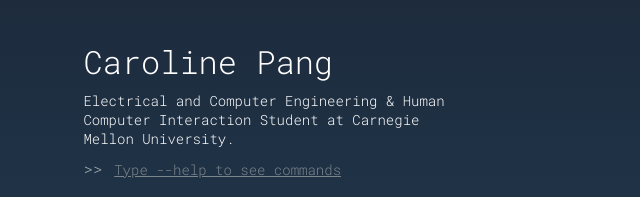
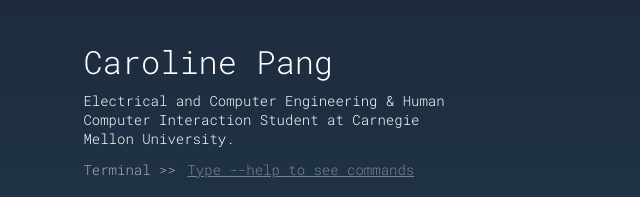
Before and after one commit to carolinecpang/portfolio, a website with bundled scripts: page src/about.html in a window 1280 px wide. Shown: the top 197 px of the page, 19-659 px from the left. Built offline with nearby package versions, Linux system fonts and the light colour scheme.

Commit message:
Adds label to all command lines in header

```diff
--- a/src/about.html
+++ b/src/about.html
@@ -42,7 +42,7 @@
                     </div>
                 </template>
             </div>
-            <span>>></span>
+            <label id="t-label" for="command-line">Terminal >></label>
             <input id="command-line" name="command-line" type="text" placeholder="Type --help to see commands" required/>
         </div>
     </div>
--- a/src/css/style.css
+++ b/src/css/style.css
@@ -356,3 +356,7 @@
     display: flex;
     flex-direction: row;
 }
+
+#t-label {
+    font-size: 14px;
+}
```
Also changed, not shown: src/bombardiers.html (+1 -1 lines), src/index.html (+1 -1 lines), src/looma.html (+1 -1 lines), src/projects.html (+1 -1 lines), src/resume.html (+1 -1 lines), src/scooter.html (+1 -1 lines).
